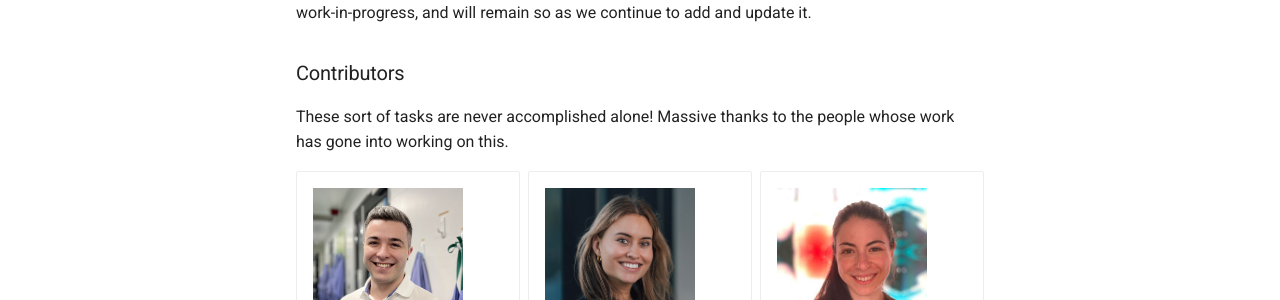
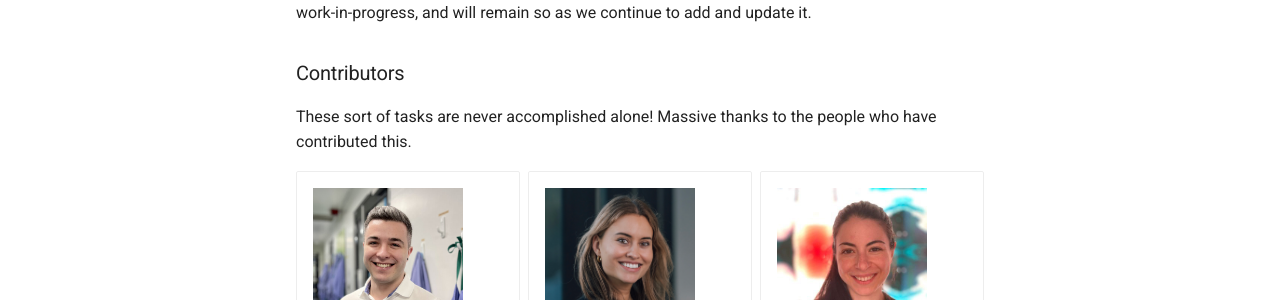
Before and after one commit to mucosal-immunology-lab/bioinformatics-hub, an MkDocs documentation site: the page built from docs/index.md, in a window 1280 px wide. Shown: the part 349-649 px from the top of the page. Built offline with MkDocs 1.6.1 and Material for MkDocs 9.7.7, drawn with Linux system fonts in a browser that asks for light colours.

Commit message:
update to contributors

```diff
--- a/docs/index.md
+++ b/docs/index.md
@@ -8,7 +8,7 @@ As such, this *hub* is very much a work-in-progress, and will remain so as we co
 
 ### Contributors
 
-These sort of tasks are never accomplished alone! Massive thanks to the people whose work has gone into working on this.
+These sort of tasks are never accomplished alone! Massive thanks to the people who have contributed this.
 
 <div class="grid cards" markdown>
 
```
Also changed, not shown: site/index.html, site/search/search_index.json.
